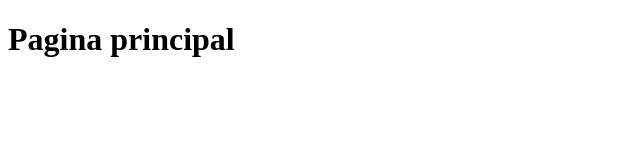
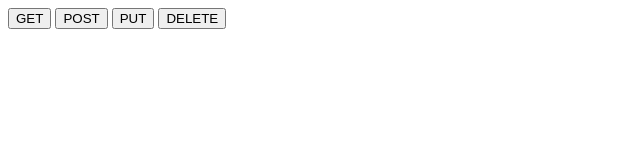
Before and after one commit to IagoNascimentocode/Servidor-html, a plain HTML site: page index.html in a window 1280 px wide. Shown: the whole page, without its empty margins (0-640 px from the left). Drawn offline with Linux system fonts and the light colour scheme.

Commit message:
Adiconando metodos

```diff
--- a/index.html
+++ b/index.html
@@ -3,9 +3,54 @@
 <head>
     <meta charset="UTF-8">
     <meta name="viewport" content="width=device-width, initial-scale=1.0">
-    <title>Document</title>
+    <title>Teste</title>
 </head>
 <body>
-    <h1>Pagina principal</h1>
+    <button onclick="get()" >GET</button>
+    <button onclick="post()" >POST</button>
+    <button onclick="put()" >PUT</button>
+    <button onclick="del()" >DELETE</button>
+
+    <script>
+
+        let url = "http://localhost:3000/teste"
+
+        function get(){
+            fetch(url,{
+                method:"get"
+            }).then(res=>{
+                console.log(res)
+            }).catch(err =>{
+                console.log(err)
+            })
+    }
+        function post(){
+            fetch(url,{
+                method:"post"
+            }).then(res=>{
+                console.log(res)
+            }).catch(err =>{
+                console.log(err)
+            })
+        }
+        function put(){
+            fetch(url,{
+                method:"put"
+            }).then(res=>{
+                console.log(res)
+            }).catch(err =>{
+                console.log(err)
+            })
+        }
+        function del(){
+            fetch(url,{
+                method:"delete"
+            }).then(res=>{
+                console.log(res)
+            }).catch(err =>{
+                console.log(err)
+            })
+        }
+    </script>
 </body>
 </html>
--- a/index.js
+++ b/index.js
@@ -34,6 +34,11 @@ function handleRequest(req,res){
 
     let path = url.parse(req.url).pathname
 
+    let method = req.method
+    console.log(method)
+    if(method == "PUT"){
+        res.writeHead(404,{"Content-Type":"text/html ; charset=utf-8"})
+    }
     if(path == "/teste"){
         res.end("Teste")
         return true
```
Also changed, not shown: 1 other file.
